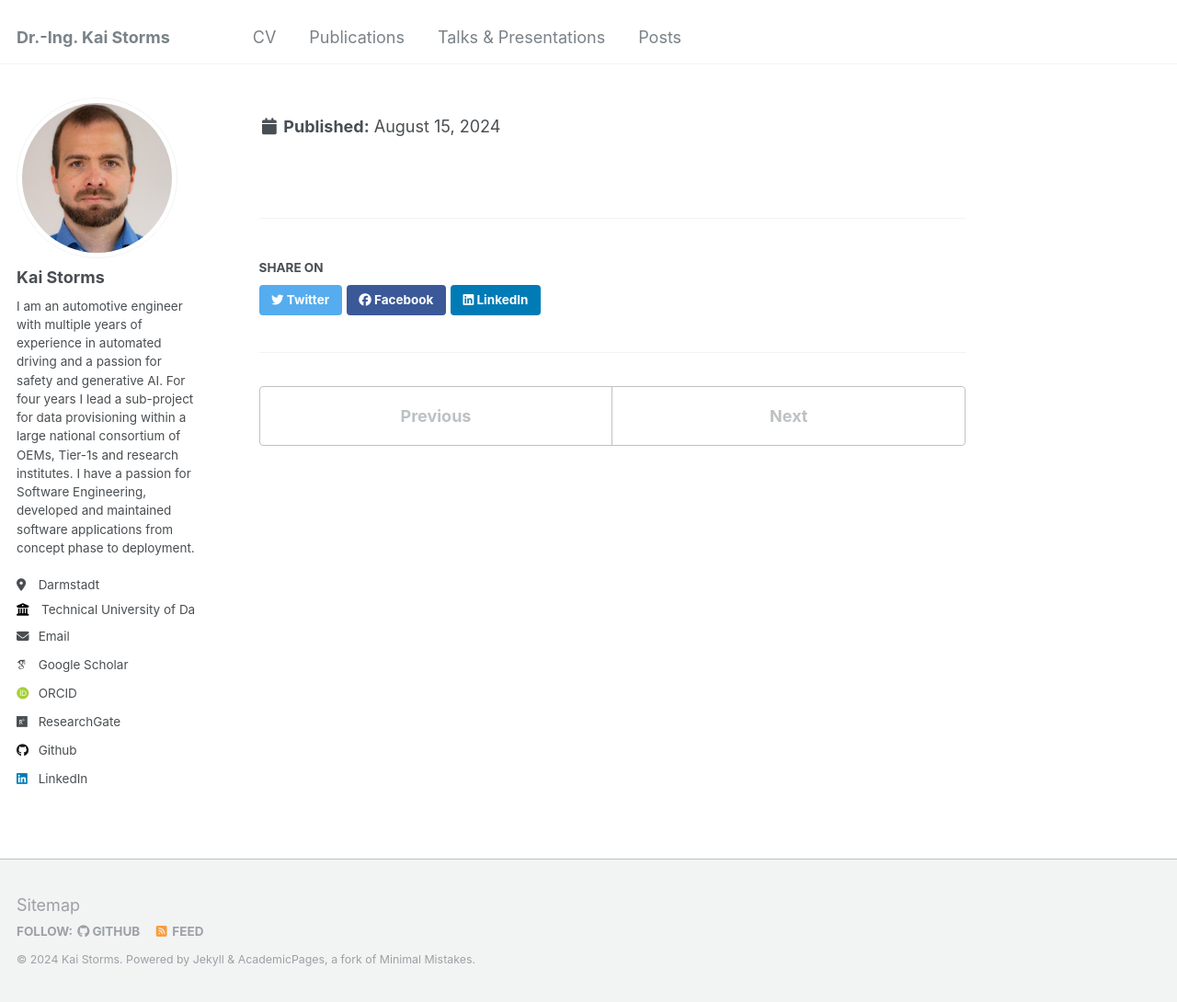
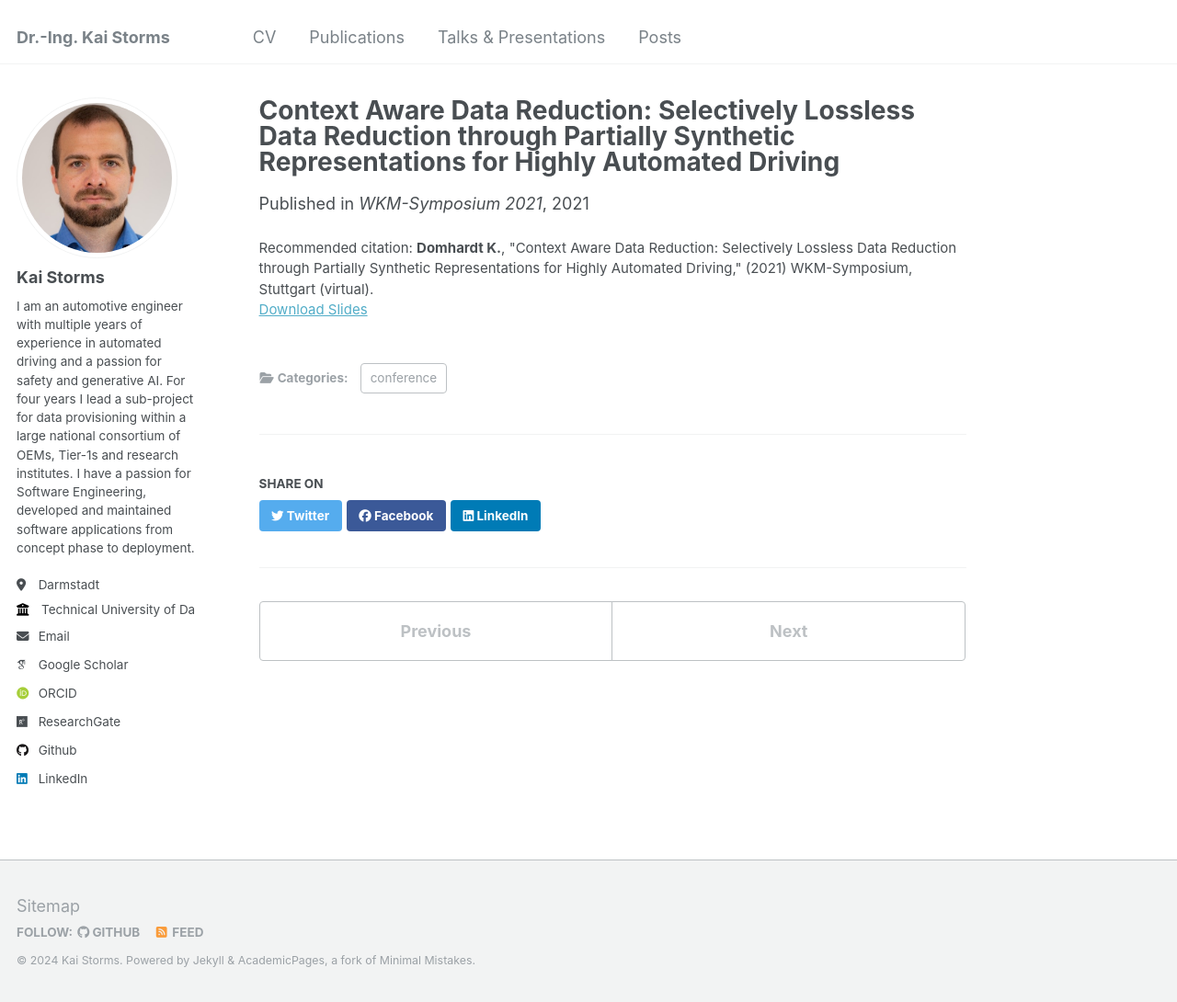
Before and after one commit to kai-storms/kai-storms.github.io, a Jekyll site: the page built from _publications/2021-06-15-partially_synthetic_data.md, in a window 1280 px wide and 1090 px high. Shown: the whole window at 92% size. Built offline with Jekyll 4.4.1, drawn with Linux system fonts in a browser that asks for light colours; some web fonts are replaced.

Commit message:
fixing publications

```diff
--- a/_publications/2021-06-15-partially_synthetic_data.md
+++ b/_publications/2021-06-15-partially_synthetic_data.md
@@ -8,6 +8,6 @@ date:  2021-06-15
 venue: 'WKM-Symposium 2021'
 slidesurl: 'http://kai-storms.github.io/files/2021-06-15-partially_synthetic_data-slides.pdf'
 #paperurl: 'http://kai-storms.github.io/files/2024-02-20-context_aware_data_reduction.pdf'
-citation: '<b>Domhardt K.</b>, "Context Aware Data Reduction: Selectively Lossless Data Reduction through Partially Synthetic Representations for Highly Automated Driving," (2021) WKM-Symposium, Stuttgart (virtual).
+citation: '<b>Domhardt K.</b>, "Context Aware Data Reduction: Selectively Lossless Data Reduction through Partially Synthetic Representations for Highly Automated Driving," (2021) WKM-Symposium, Stuttgart (virtual).'
 
 ---
```
Also changed, not shown: _publications/2018-06-28-vaafo_tool.md (+1 -1 lines), _publications/2023-12-13-acceptance.md (+1 -1 lines), _publications/2024-02-20-context_aware_data_reduction.md (+1 -1 lines).
